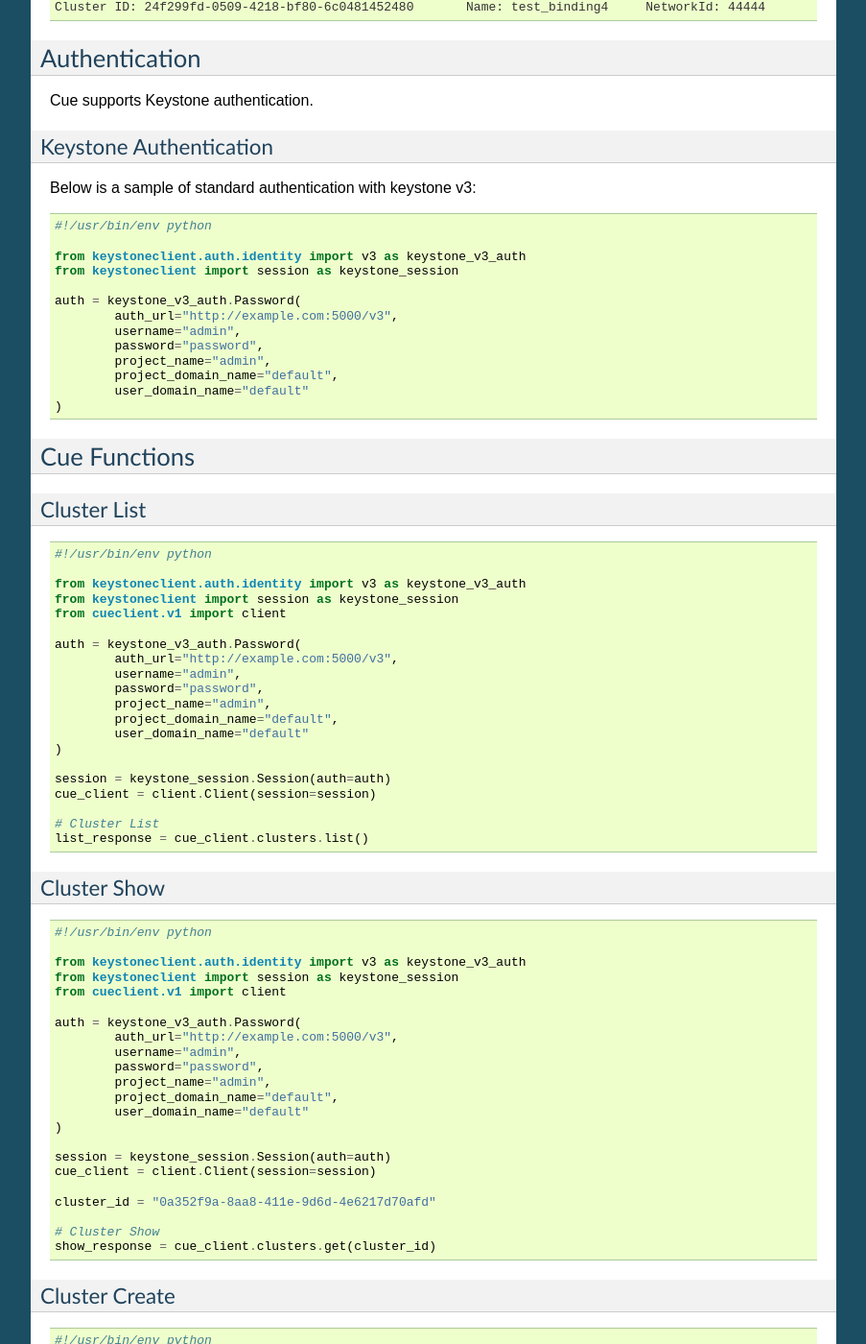
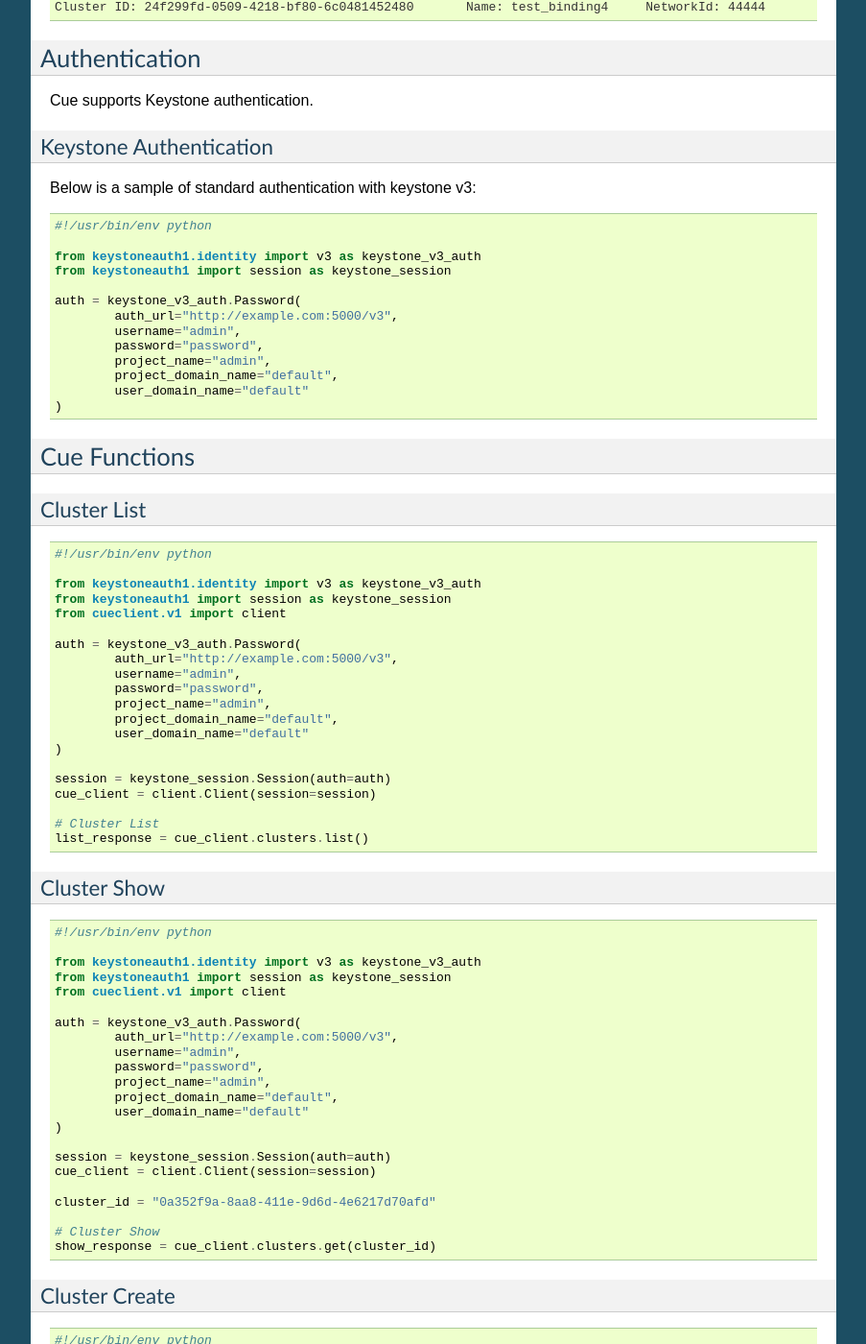
Before and after one commit to openstack-archive/python-cueclient, a Sphinx documentation site: the page built from doc/source/python-bindings.rst, in a window 1280 px wide and 1400 px high, scrolled down 761 px. Shown: the whole window at 96% size, without its empty margins (198-1101 px from the left). Built offline with Sphinx 7.4.7, drawn with Linux system fonts in a browser that asks for light colours; some of the changed text lies outside the part shown.

Commit message:
Switch to keystoneauth
keystoneclient.auth was deprecated in favour of keystoneauth1, this
patch updates Cueclient accordingly. requirements.txt was also updated
to reflect this change.

ps: oslo.seralization was added to test-requirements.txt because unit
tests were failing with its absence.

Change-Id: I7e9ce5f46f5ea53fbd8333452ab5d77e42f5b417

```diff
--- a/doc/source/python-bindings.rst
+++ b/doc/source/python-bindings.rst
@@ -16,8 +16,8 @@
 
     #!/usr/bin/env python
 
-    from keystoneclient.auth.identity import v3 as keystone_v3_auth
-    from keystoneclient import session as keystone_session
+    from keystoneauth1.identity import v3 as keystone_v3_auth
+    from keystoneauth1 import session as keystone_session
     from cueclient.v1 import client
 
     auth = keystone_v3_auth.Password(
@@ -66,8 +66,8 @@
 
     #!/usr/bin/env python
 
-    from keystoneclient.auth.identity import v3 as keystone_v3_auth
-    from keystoneclient import session as keystone_session
+    from keystoneauth1.identity import v3 as keystone_v3_auth
+    from keystoneauth1 import session as keystone_session
 
     auth = keystone_v3_auth.Password(
             auth_url="http://example.com:5000/v3",
@@ -88,8 +88,8 @@
 
     #!/usr/bin/env python
 
-    from keystoneclient.auth.identity import v3 as keystone_v3_auth
-    from keystoneclient import session as keystone_session
+    from keystoneauth1.identity import v3 as keystone_v3_auth
+    from keystoneauth1 import session as keystone_session
     from cueclient.v1 import client
 
     auth = keystone_v3_auth.Password(
@@ -115,8 +115,8 @@
 
     #!/usr/bin/env python
 
-    from keystoneclient.auth.identity import v3 as keystone_v3_auth
-    from keystoneclient import session as keystone_session
+    from keystoneauth1.identity import v3 as keystone_v3_auth
+    from keystoneauth1 import session as keystone_session
     from cueclient.v1 import client
 
     auth = keystone_v3_auth.Password(
@@ -144,8 +144,8 @@
 
     #!/usr/bin/env python
 
-    from keystoneclient.auth.identity import v3 as keystone_v3_auth
-    from keystoneclient import session as keystone_session
+    from keystoneauth1.auth.identity import v3 as keystone_v3_auth
+    from keystoneauth1 import session as keystone_session
     from cueclient.v1 import client
 
     auth = keystone_v3_auth.Password(
@@ -173,8 +173,8 @@
 
     #!/usr/bin/env python
 
-    from keystoneclient.auth.identity import v3 as keystone_v3_auth
-    from keystoneclient import session as keystone_session
+    from keystoneauth1.identity import v3 as keystone_v3_auth
+    from keystoneauth1 import session as keystone_session
     from cueclient.v1 import client
 
     auth = keystone_v3_auth.Password(
--- a/requirements.txt
+++ b/requirements.txt
@@ -2,9 +2,9 @@
 # of appearance. Changing the order has an impact on the overall integration
 # process, which may cause wedges in the gate later.
 cliff!=1.16.0,!=1.17.0,>=1.15.0 # Apache-2.0
+keystoneauth1>=2.7.0 # Apache-2.0
 jsonschema!=2.5.0,<3.0.0,>=2.0.0 # MIT
 pbr>=1.6 # Apache-2.0
-python-keystoneclient!=1.8.0,!=2.1.0,>=1.6.0 # Apache-2.0
 requests!=2.9.0,>=2.8.1 # Apache-2.0
 six>=1.9.0 # MIT
 stevedore>=1.5.0 # Apache-2.0
--- a/test-requirements.txt
+++ b/test-requirements.txt
@@ -7,6 +7,7 @@
 discover # BSD
 fixtures>=1.3.1 # Apache-2.0/BSD
 mock>=1.2 # BSD
+oslo.serialization>=1.10.0 # Apache-2.0
 requests-mock>=0.7.0 # Apache-2.0
 python-subunit>=0.0.18 # Apache-2.0/BSD
 testrepository>=0.0.18 # Apache-2.0/BSD
```
Also changed, not shown: 2 other files.
